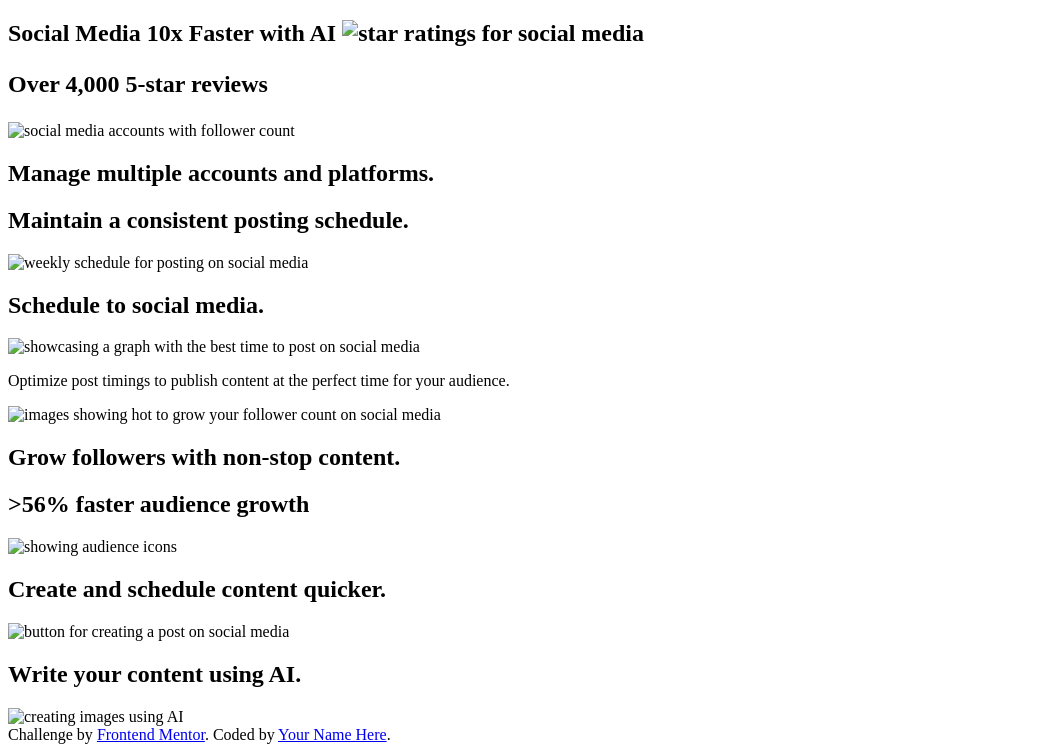
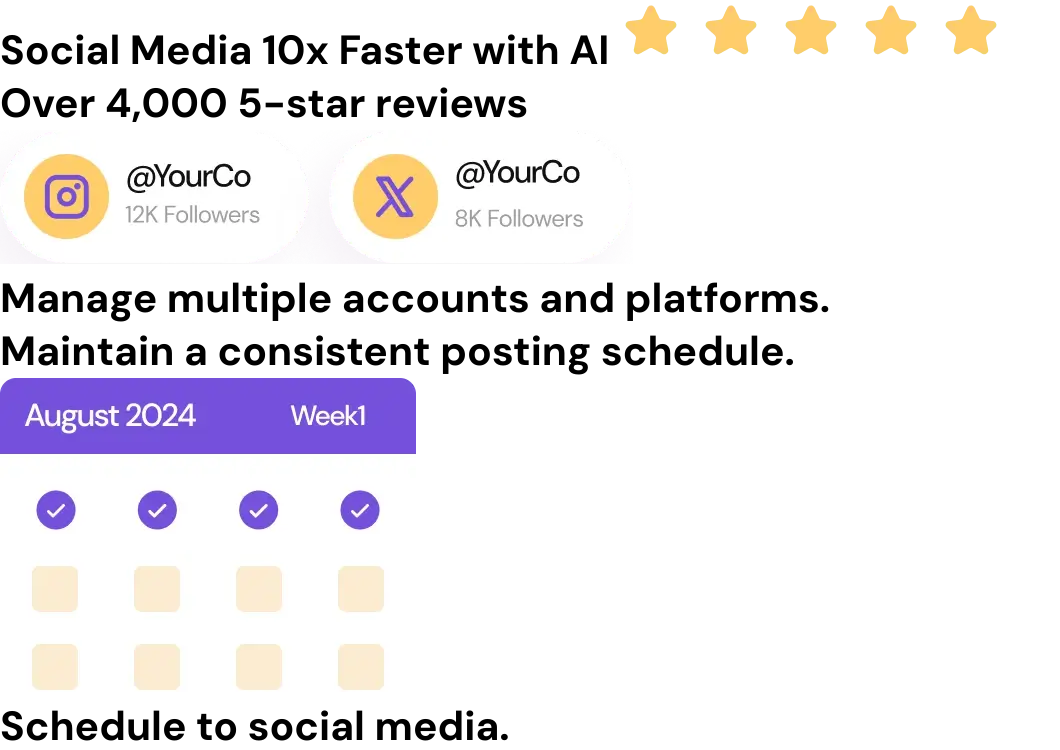
Before and after one commit to yarlinlynn/Bento-Grid-Frontend-Mentor-Project, a plain HTML site: page index.html in a window 1280 px wide. Shown: the top 750 px of the page, without its empty margins (0-1060 px from the left). Drawn offline with Linux system fonts and the light colour scheme.

Commit message:
Update index.html
added images corresponding to the section and included styles.css link

```diff
--- a/index.html
+++ b/index.html
@@ -7,6 +7,7 @@
   <link rel="icon" type="image/png" sizes="32x32" href="./assets/images/favicon-32x32.png">
 
   <title>Frontend Mentor | Bento grid</title>
+  <link rel="stylesheet" href="assets/css/styles.css">
 </head>
 <body>
 
@@ -14,42 +15,42 @@
     <section class="social-ratings">
       <h1>
         Social Media 10x Faster with AI
-        <img src="" class="ratings-img" alt="star ratings for social media"/>
+        <img src="assets/images/illustration-five-stars.webp" class="ratings-img" alt="star ratings for social media"/>
         <p>Over 4,000 5-star reviews</p>
       </h1>
     </section>
     <section class="my-accounts">
       <div class="accounts-container">
-        <img src="" alt="social media accounts with follower count"/>
+        <img src="assets/images/illustration-multiple-platforms.webp" alt="social media accounts with follower count"/>
       </div>
       <h2>Manage multiple accounts and platforms.</h2>
     </section>
     <section class="schedule">
       <h2>Maintain a consistent posting schedule.</h2>
-      <img src="" class="schedule-img" alt="weekly schedule for posting on social media"/>
+      <img src="assets/images/illustration-consistent-schedule.webp" class="schedule-img" alt="weekly schedule for posting on social media"/>
     </section>
     <section class="social-analytics">
       <h2>Schedule to social media.</h2>
-      <img src="" class="analytics-img" alt="showcasing a graph with the best time to post on social media"/>
+      <img src="assets/images/illustration-schedule-posts.webp" class="analytics-img" alt="showcasing a graph with the best time to post on social media"/>
       <p> Optimize post timings to publish content at the perfect time for your audience.</p>
     </section>
     <section class="follower-growth">
-      <img src="" class="follower-growth-img" alt="images showing hot to grow your follower count on social media"/>
+      <img src="assets/images/illustration-grow-followers.webp" class="follower-growth-img" alt="images showing hot to grow your follower count on social media"/>
       <h2>Grow followers with non-stop content.</h2>
     </section>
     <section class="audience-growth">
       <h2>>56% faster audience growth</h2>
-      <img src="" class="audience-img" alt="showing audience icons"/>
+      <img src="assets/images/illustration-audience-growth.webp" class="audience-img" alt="showing audience icons"/>
     </section>
     <section class="create-post">
       <h2>
         Create and schedule content <span class="purple-text">quicker</span>.
       </h2>
-      <img src="" class="create-post-img" alt="button for creating a post on social media"/>
+      <img src="assets/images/illustration-create-post.webp" class="create-post-img" alt="button for creating a post on social media"/>
     </section>
     <section class="content-using-ai">
       <h2>Write your content using AI.</h2>
-      <img src="" class="ai-generated-img" alt="creating images using AI"/>
+      <img src="assets/images/illustration-ai-content.webp" class="ai-generated-img" alt="creating images using AI"/>
     </section>
   </main>
 
```
